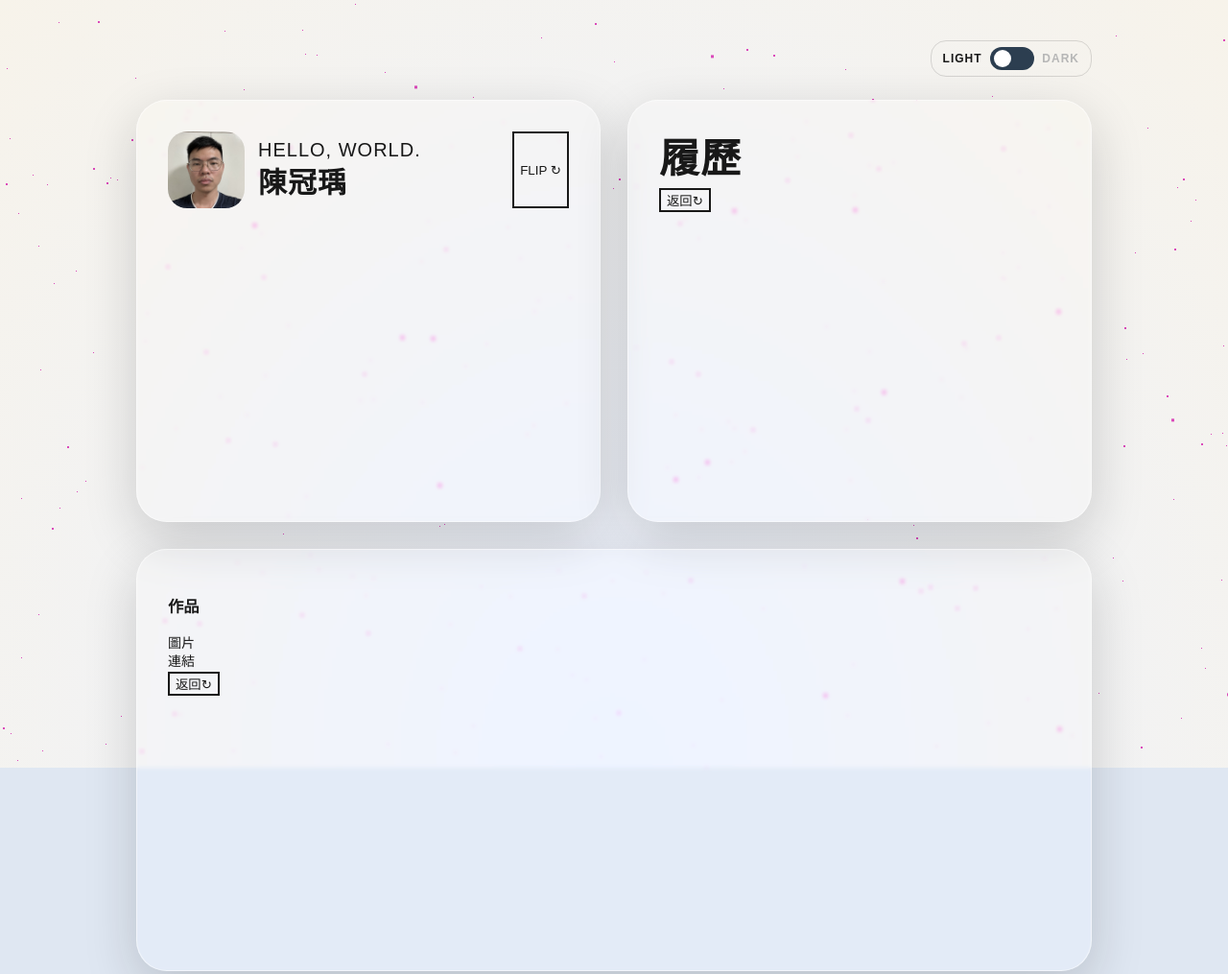
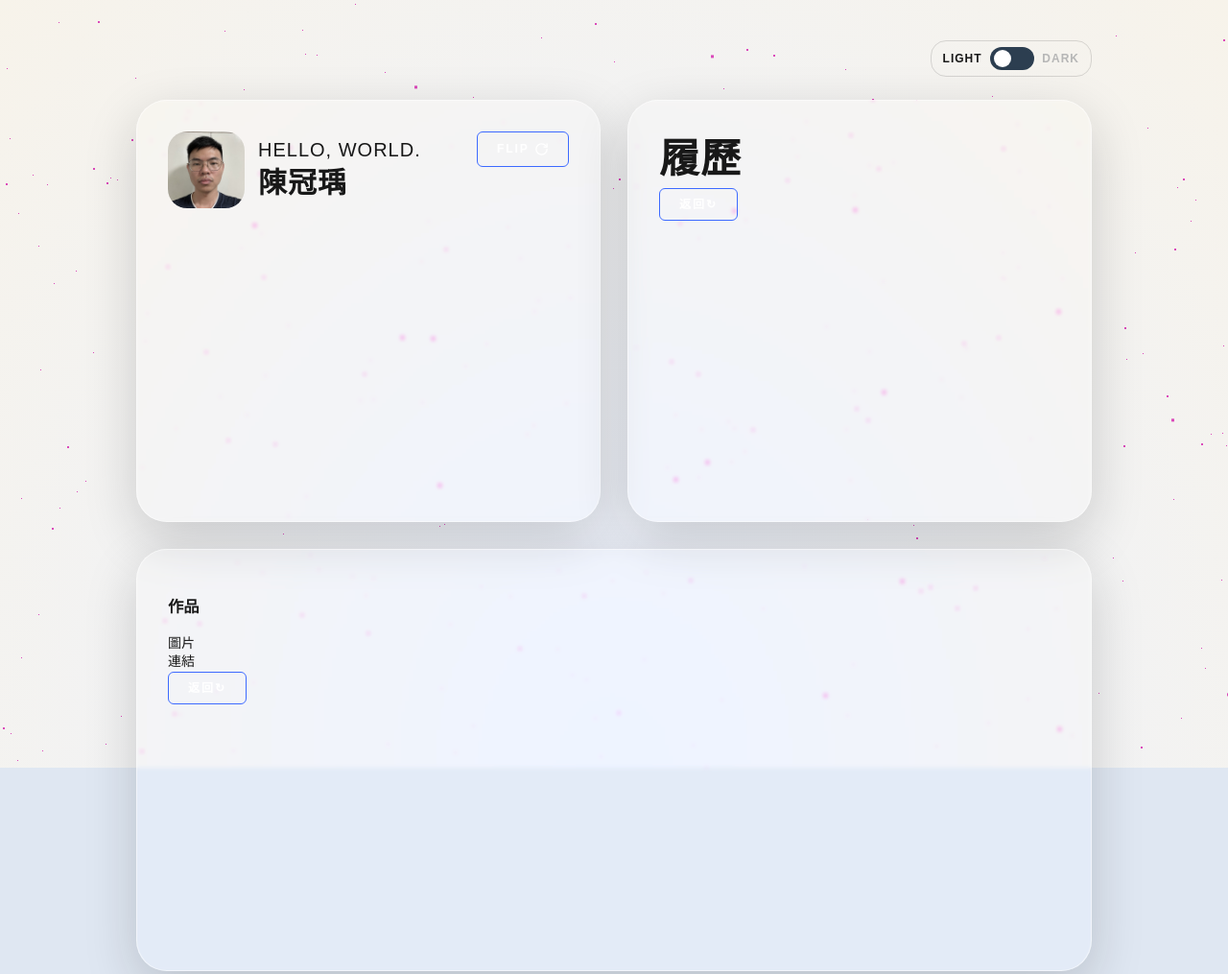
Before and after one commit to xcia4899/personWebsit, a website with bundled scripts: page index.html in a window 1280 px wide. Shown: the top 1015 px of the page at 96% size. Built offline with nearby package versions, Linux system fonts and the light colour scheme.

Commit message:
按鈕動態更新

```diff
--- a/assets/js/main.js
+++ b/assets/js/main.js
@@ -24,9 +24,11 @@
 
 document.addEventListener("DOMContentLoaded", async () => {
     initTheme();
+    btnHoverAni();
     initCardFlip();
     await loadSvgSprite();
     await loadLayout();
+
     initHeader();
     initMenu();
     scrollAnimation();
--- a/assets/scss/_global.scss
+++ b/assets/scss/_global.scss
@@ -1,5 +1,3 @@
-
-
 @use "./variables" as *;
 
 *,
@@ -61,6 +59,15 @@
   backface-visibility: hidden;
 }
 
+.icon {
+  display: inline-block;
+  width: 1.25em;
+  height: 1.25em;
+  flex-shrink: 0;
+  color: currentColor;
+  vertical-align: middle;
+}
+
 a {
   text-decoration: none;
   color: inherit;
@@ -77,6 +84,8 @@
   background: transparent;
   color: inherit;
 }
+
+
 
 figure {
   margin: 0;
@@ -149,9 +158,83 @@
   }
 }
 
-.flip-btn{
-  border: 2px solid;
+/* From Uiverse.io by mrhyddenn */
+.flip-btn {
+  position: relative;
+  padding: 10px 20px;
+  border-radius: 6px;
+  border: 1px solid rgb(61, 106, 255);
+  font-size: 12px;
+  line-height: 100%;
+  text-transform: uppercase;
+  font-weight: 600;
+  letter-spacing: 2px;
+  background: transparent;
+  color: #fff;
+  overflow: hidden;
+  box-shadow: 0 0 0 0 transparent;
+  -webkit-transition: all 0.2s ease-in;
+  -moz-transition: all 0.2s ease-in;
+  transition: all 0.2s ease-in;
+
+  &:hover {
+    background: rgb(61, 106, 255);
+    box-shadow: 0 0 18px 2px rgba(0, 142, 236, 0.815);
+
+    -webkit-transition: all 0.2s ease-out;
+    -moz-transition: all 0.2s ease-out;
+    transition: all 0.2s ease-out;
+  }
+
+  &:hover::before {
+    -webkit-animation: sh02 0.5s 0s linear;
+    -moz-animation: sh02 0.5s 0s linear;
+    animation: sh02 0.5s 0s linear;
+  }
+
+  &::before {
+    content: '';
+    display: block;
+    width: 0px;
+    height: 86%;
+    position: absolute;
+    top: 7%;
+    left: 0%;
+    opacity: 0;
+    // background: #fff;
+    box-shadow: 0 0 50px 24px #fff;
+
+    -webkit-transform: skewX(-20deg);
+    -moz-transform: skewX(-20deg);
+    -ms-transform: skewX(-20deg);
+    -o-transform: skewX(-20deg);
+    transform: skewX(-20deg);
+  }
+
+  @keyframes sh02 {
+    from {
+      opacity: 0;
+      left: 0%;
+    }
+
+    50% {
+      opacity: 1;
+    }
+
+    to {
+      opacity: 0;
+      left: 100%;
+    }
+  }
+
+  &:active {
+    box-shadow: 0 0 0 0 transparent;
+    -webkit-transition: box-shadow 0.2s ease-in;
+    -moz-transition: box-shadow 0.2s ease-in;
+    transition: box-shadow 0.2s ease-in;
+  }
 }
+
 
 h2,
 h3,
--- a/assets/scss/_variables.scss
+++ b/assets/scss/_variables.scss
@@ -74,9 +74,9 @@
   --header-bg: rgba(11, 14, 17, 0.37);
   --header-menu-bg: rgba(24, 29, 58, 0.96);
 
-  --switch-track: #cecece;
+  --switch-track: #2c3e50;
   --switch-track-active: #d4d4d4;
-  --switch-thumb: #2c3e50;
+  --switch-thumb: #d4d4d4;
   --switch-thumb-active: #333333;
 
   --button-text: #ffffff;
--- a/assets/scss/index.scss
+++ b/assets/scss/index.scss
@@ -19,11 +19,12 @@
     align-items: center;
     justify-content: flex-end;
     column-gap: 0.6em;
-
     padding: 6px 12px;
     border: 1px solid var(--border);
     border-radius: 16px;
     transition: all 0.3s ease-in-out;
+
+
 
     .light,
     .dark {
@@ -81,9 +82,11 @@
 
   &:hover {
     .switch-btn {
+      // background-color: #0c4586a6;
       transform: scale(1.06);
       border: 1px solid var(--border-strong);
-      box-shadow: 0px 0px 8px var(--button-bg-hover);
+      // box-shadow: 0px 0px 8px var(--button-bg-hover);
+      box-shadow: 0 0 10px rgba(27, 253, 156, 0.4), 0 0 9px 3px rgba(27, 253, 156, 0.1);
     }
 
     text-shadow: 0 0 2px #a0a0a0,
@@ -117,7 +120,8 @@
 
   perspective: 1200px;
   transition: box-shadow 0.3s ease;
-  // border-radius: 32px;
+  border-radius: 32px;
+
 
   .card-inner {
     position: relative;
@@ -145,11 +149,15 @@
     overflow: auto;
     scrollbar-width: none;
 
+    // background: linear-gradient(to bottom right,
+    //     #ffffff59 0%,
+    //     rgba(46, 142, 255, 0) 0%, );
+
     &:hover {
       box-shadow:
-        0 0 15px #ff38ff59,
-        0 0 35px #8b2cff40,
+        0 0 15px #a538ff59,
         0 0 70px #8b2cff26;
+
     }
   }
 
@@ -167,6 +175,7 @@
     .top {
       display: flex;
       justify-content: space-between;
+      align-items: flex-start;
 
       .profile {
         display: flex;
--- a/index.html
+++ b/index.html
@@ -17,6 +17,8 @@
 </head>
 
 <body>
+  <div id="svgSprite"></div>
+
   <div class="outWrap">
     <div class="switchBox">
       <div class="switch-btn">
@@ -43,7 +45,11 @@
                   <h3 class="name">陳冠瑀</h3>
                 </div>
               </div>
-              <button class="flip-btn" type="button">FLIP ↻</button>
+              <button class="flip-btn" type="button">FLIP
+                <svg class="icon">
+                  <use href="#returnIcon"></use>
+                </svg>
+              </button>
             </div>
             <div class=""> </div>
           </section>
```
Also changed, not shown: components/svg-sprite.html (+6 -0 lines), assets/css/index.css, assets/css/style.css, 2 other files.
